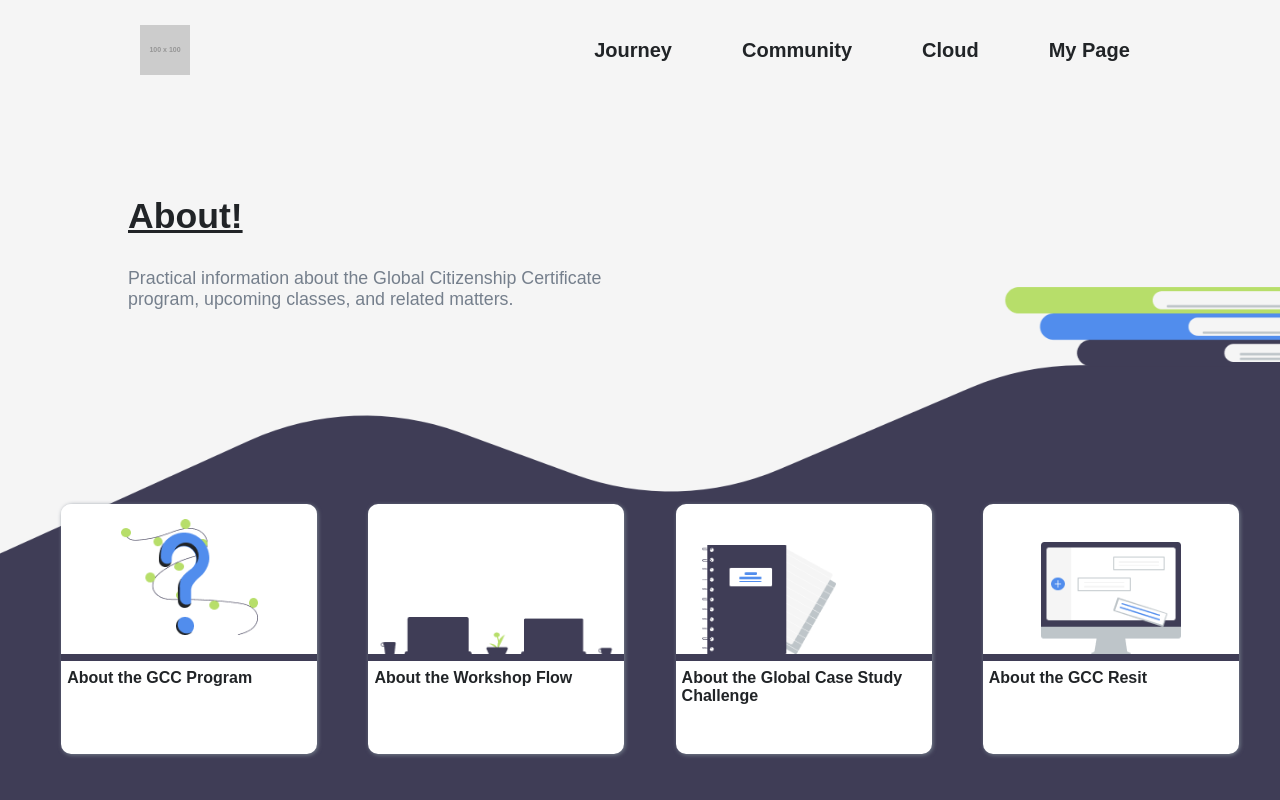
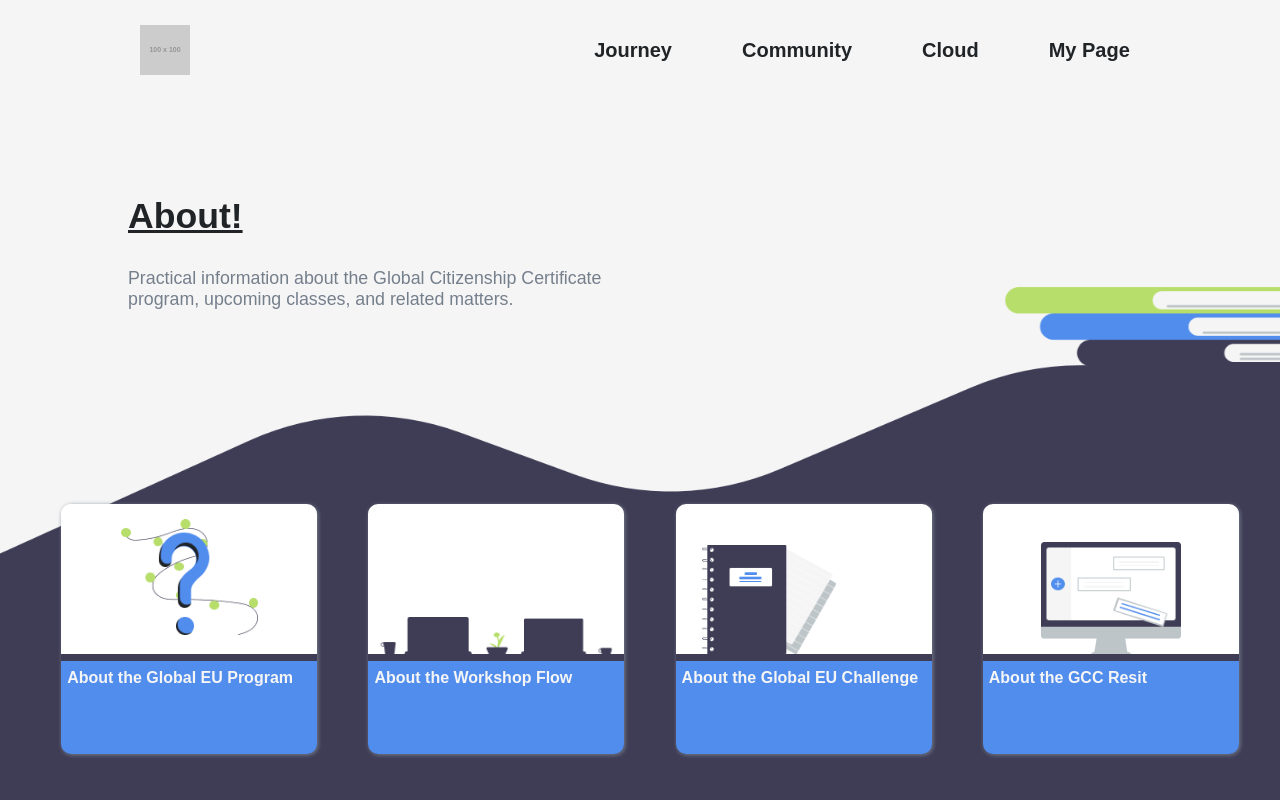
Before and after one commit to titouandeschanels/GlobalCitizenship, a React (Create React App) app in the folder gccapp/: page /about in a window 1280 px wide. Shown: the top 800 px of the page. Built offline with nearby package versions, Linux system fonts and the light colour scheme; the HTML template or start-up script is replaced by a standard one.

Commit message:
add Adelas requirements and change font size

```diff
--- a/gccapp/src/components/about/assignmentChecklist/elements.js
+++ b/gccapp/src/components/about/assignmentChecklist/elements.js
@@ -22,26 +22,9 @@ export const Box = styled.div`
     position: relative;
 `;
 
-export const IconWrapper = styled.div`
-    position: absolute;
-    top: 10px;
-    left: 10px;
-    width: 20px; /* Adjust width according to your icon size */
-    height: 20px; /* Adjust height according to your icon size */
-
-    img {
-        width: 100%;
-        height: 100%;
-    }
-`;
-
 export const Header = styled.h3`
     font-size: 16px;
     margin-bottom: 10px;
-`;
-
-export const Text = styled.p`
-    font-size: 14px;
 `;
 
 export const List = styled.ul`
@@ -54,6 +37,8 @@ export const ListItem = styled.li`
     align-items: center;
     margin-bottom: 10px;
     padding-bottom: 3px;
+    font-size: 14px;
+    line-height: 1.4;
 `;
 
 export const BulletIcon = styled.img`
--- a/gccapp/src/components/about/checkboxContainers/elements.js
+++ b/gccapp/src/components/about/checkboxContainers/elements.js
@@ -60,5 +60,5 @@ export const IconWrapper = styled.div`
 export const TextWrapper = styled.div`
     font-size: 14px;
     color: #333;
-    flex: 1; /* Takes up remaining space in the flex container */
+    flex: 1;
 `;
--- a/gccapp/src/components/about/elements.js
+++ b/gccapp/src/components/about/elements.js
@@ -4,21 +4,21 @@ export const Header = styled.h2`
     margin-top: 20px;
     margin-left: auto;
     margin-right: auto;
-    width: 70%;
+    width: 80%;
 `;
 
 export const SubHeader = styled.h3`
     margin-top: 60px;
     margin-left: auto;
     margin-right: auto;
-    width: 70%;
+    width: 80%;
 `;
 
 export const SmallTitle = styled.h4`
     margin-top: 10px;
     margin-left: auto;
     margin-right: auto;
-    width: 70%;
+    width: 80%;
 `;
 
 export const ContentWrapper = styled.div`
@@ -27,8 +27,8 @@ export const ContentWrapper = styled.div`
 `;
 
 export const TextAll = styled.p`
-    font-size: small;
-    width: 70%;
+    font-size: 15px;
+    width: 80%;
     margin: 10px auto 30px;
-    line-height: 1.5;
+    line-height: 1.6;
 `;
--- a/gccapp/src/components/about/gccProgram/index.tsx
+++ b/gccapp/src/components/about/gccProgram/index.tsx
@@ -8,7 +8,7 @@ import checkFileIcon from '../../../assets/aboutpage/gccProgram/checkFileIcon.pn
 const GCCProgram = () => {
     return (
         <ContentWrapper>
-            <Header>About the GCC Program</Header>
+            <Header>About the Global EU Program</Header>
             <SubHeader>E-learning explained</SubHeader>
             {/*First boxes*/}
             <BoxContainer>
@@ -20,7 +20,7 @@ const GCCProgram = () => {
                         <Text>
                             <b>Step 1:</b>
                             <br/>
-                            Go through the reading content in the GC Program module to get informed
+                            Go through the practical information in the Global EU Program module to get informed
                             before starting the tasks.
                         </Text>
                     </TextColumn>
@@ -33,7 +33,7 @@ const GCCProgram = () => {
                         <Text>
                             <b>Step 2:</b>
                             <br/>
-                            Go through the e-learning in the Start Modules on home page. Follow the
+                            Go through the Journey in the Start Modules on home page. Follow the
                             instructions when following each module.
                         </Text>
                     </TextColumn>
@@ -54,7 +54,7 @@ const GCCProgram = () => {
             </BoxContainer>
             <SubHeaderWithLine>Assignments</SubHeaderWithLine>
             <TextAll>
-                Deadlines meant for students participating in the Global Case Study Challenge COIL, starting on the
+                Deadlines meant for students participating in the Global EU Challenge, starting on the
                 4th of October and ending in end of November:
             </TextAll>
             {/*Second boxes*/}
@@ -103,7 +103,7 @@ const GCCProgram = () => {
                 </Box>
             </BoxContainer>
             <TextWithLine>
-                Definitive deadline for those students participating in the Global Case Study Challenge world-COIL
+                Definitive deadline for those students participating in the Global EU Challenge world-COIL
                 (all assignments submitted) is the 3rd of October (noon: 12:00/midday).
                 <br/>
                 *Please notice that all assignments need to be submitted before the start of the GCSC sessions
--- a/gccapp/src/components/about/globalCase/index.tsx
+++ b/gccapp/src/components/about/globalCase/index.tsx
@@ -11,8 +11,8 @@ interface GlobalCaseProps {
 const GlobalCaseStudy: React.FC<GlobalCaseProps> = () => {
     return (
         <ContentWrapper>
-            <Header>About the Global Case Study Challenge</Header>
-            <SubHeader>Global Citizenship Certificate (GCC) & Global Case Study Challenge (GCSC)</SubHeader>
+            <Header>About the Global EU Challenge</Header>
+            <SubHeader>Global Citizenship Certificate & Global EU Challenge</SubHeader>
             <TextAll>
                 We are looking for students who want impact as Global Citizen and earn extra credits
                 (could be part of your electives - vrije ruimte, honours program or as extra-curricular activity).
@@ -30,7 +30,7 @@ const GlobalCaseStudy: React.FC<GlobalCaseProps> = () => {
             <ImageWrapper>
                 <CenteredImage src={deadlineImg}/>
             </ImageWrapper>
-            <SubHeader>Explanation of the Global Case Study Challenge</SubHeader>
+            <SubHeader>Explanation of the Global EU Challenge</SubHeader>
             <TextAll>
                 More under this link:
                 <a href="https://www.globalcasestudychallenge.com/global-virtual-teams-challenge/">Click here</a>
@@ -62,7 +62,7 @@ const GlobalCaseStudy: React.FC<GlobalCaseProps> = () => {
                 </StyledButton>
             </ButtonWrapper>
             <TextAll>
-                The Global Case Study Challenge (#GCSC) is a real intercultural and virtual experience, which provides
+                The Global EU Challenge is a real intercultural and virtual experience, which provides
                 the participants with invaluable experience for their private and professional lives to make an impact
                 as Global Citizens. Educators from 30 universities across the globe with more than 1450 students
                 participated in this experiential COIL and virtual exchange project in the past editions!
--- a/gccapp/src/components/squares/elements.js
+++ b/gccapp/src/components/squares/elements.js
@@ -1,5 +1,5 @@
 import styled from 'styled-components';
-import { Gray, Indigo, White, Blue, Black } from '../../colors';
+import { Gray, Indigo, White, Blue } from '../../colors';
 
 // Responsive breakpoints
 const breakpoints = {
@@ -28,7 +28,8 @@ export const SquareContainer = styled.div`
 export const SquareItem = styled.div`
     display: flex;
     flex-direction: column;
-    height: 230px;
+    position: relative;
+    height: 250px;
     width: 20%;
     min-width: 160px;
     border: none;
@@ -43,10 +44,6 @@ export const SquareItem = styled.div`
         box-shadow: 2px 2px 4px ${Gray};
     }
     transition: 0.3s;
-
-    @media screen and (max-width: ${breakpoints.largeer}) {
-        width: 10%;
-    }
 
     @media screen and (max-width: ${breakpoints.large}) {
         width: 15%;
@@ -100,7 +97,7 @@ export const BooksImage = styled.div`
     display: flex;
     justify-content: center;
     align-items: flex-end;
-    padding-top: 61px;
+    padding-top: 69px;
     width: 80%;
     height: 80%;
     img {
@@ -138,67 +135,6 @@ export const PicsImage = styled.div`
 `;
 
 // About Page
-export const WaveContainer = styled.div`
-    background-color: ${Indigo};
-    display: flex;
-    align-items: center;
-    justify-content: center;
-    height: 500px;
-    width: 100%;
-    // padding: 0 10px;
-    font-size: 20px;
-    gap : 5vw;
-    position : absolute;
-    // top : 63vh;
-`;
-
-export const SquareItemAbout = styled.div`
-    display: flex;
-    flex-direction: column;
-    position: relative;
-    height: 250px;
-    width: 20%;
-    min-width: 160px;
-    border: none;
-    border-radius: 10px;
-    cursor: pointer;
-    user-select: none;
-    box-shadow: 1px 1px 4px ${Gray};
-    background: linear-gradient(to bottom, #ffffff, #ffffff 60%, ${Indigo} 60%, ${Indigo} 63%, #ffffff 63%);
-
-    &:hover {
-        transform: translateY(-5px);
-        box-shadow: 2px 2px 4px ${Gray};
-    }
-    transition: 0.3s;
-
-    @media screen and (max-width: ${breakpoints.largeer}) {
-        width: 10%;
-    }
-
-    @media screen and (max-width: ${breakpoints.large}) {
-        width: 15%;
-    }
-
-    @media screen and (max-width: ${breakpoints.medium}) {
-        width: 40%;
-    }
-
-    @media screen and (max-width: ${breakpoints.small}) {
-        width: 80%;
-    }
-`;
-
-export const SquareTitleAbout = styled.h1`
-    color: ${Black};
-    font-size: 16px;
-    text-align: left;
-    user-select: none;
-    margin-bottom: 3px;
-    margin-top: 0;
-    font-weight: 600;
-`;
-
 export const QuestionImage = styled.div`
     display: flex;
     justify-content: center;
--- a/gccapp/src/components/squares/index-about.tsx
+++ b/gccapp/src/components/squares/index-about.tsx
@@ -1,4 +1,4 @@
-import {SquareContainer, SquareItemAbout, ImageRow, TextRow, SquareTitleAbout, QuestionImage, PlantImage, PaperImage, ComputerImage} from './elements';
+import {SquareContainer, SquareItem, ImageRow, TextRow, SquareTitle, QuestionImage, PlantImage, PaperImage, ComputerImage} from './elements';
 import computer from '../../assets/aboutpage/computer.png';
 import paper from '../../assets/aboutpage/paper.png';
 import plant from '../../assets/aboutpage/plant.png';
@@ -11,46 +11,46 @@ const SquaresHome = () => {
 
     return (
         <SquareContainer>
-            <SquareItemAbout onClick={() => handleClick('/aboutGCC')}>
+            <SquareItem onClick={() => handleClick('/aboutGCC')}>
                 <ImageRow>
                     <QuestionImage>
                     <img src={questionmark} alt="questionmark"/>
                     </QuestionImage>
                 </ImageRow>
                 <TextRow>
-                    <SquareTitleAbout>About the GCC Program</SquareTitleAbout>
+                    <SquareTitle>About the Global EU Program</SquareTitle>
                 </TextRow>
-            </SquareItemAbout>
-            <SquareItemAbout onClick={() => handleClick('/aboutWorkshop')}>
+            </SquareItem>
+            <SquareItem onClick={() => handleClick('/aboutWorkshop')}>
                 <ImageRow>
                     <PlantImage>
                         <img src={plant} alt="plant"/>
                     </PlantImage>
                 </ImageRow>
                 <TextRow>
-                    <SquareTitleAbout>About the Workshop Flow</SquareTitleAbout>
+                    <SquareTitle>About the Workshop Flow</SquareTitle>
                 </TextRow>
-            </SquareItemAbout>
-            <SquareItemAbout onClick={() => handleClick('/aboutGlobalCase')}>
+            </SquareItem>
+            <SquareItem onClick={() => handleClick('/aboutGlobalCase')}>
                 <ImageRow>
                     <PaperImage>
                         <img src={paper} alt="paper"/>
                     </PaperImage>
                 </ImageRow>
                 <TextRow>
-                    <SquareTitleAbout>About the Global Case Study Challenge</SquareTitleAbout>
+                    <SquareTitle>About the Global EU Challenge</SquareTitle>
                 </TextRow>
-            </SquareItemAbout>
-            <SquareItemAbout onClick={() => handleClick('/AboutGCCResit')}>
+            </SquareItem>
+            <SquareItem onClick={() => handleClick('/AboutGCCResit')}>
                 <ImageRow>
                     <ComputerImage>
                         <img src={computer} alt="computer"/>
                     </ComputerImage>
                 </ImageRow>
                 <TextRow>
-                    <SquareTitleAbout>About the GCC Resit</SquareTitleAbout>
+                    <SquareTitle>About the GCC Resit</SquareTitle>
                 </TextRow>
-            </SquareItemAbout>
+            </SquareItem>
         </SquareContainer>
     );
 }
```
Also changed, not shown: gccapp/src/components/about/gccProgram/elements.js (+7 -7 lines), gccapp/src/components/about/globalCase/elements.js (+5 -20 lines), gccapp/src/components/squares/index-home.tsx (+4 -61 lines).
